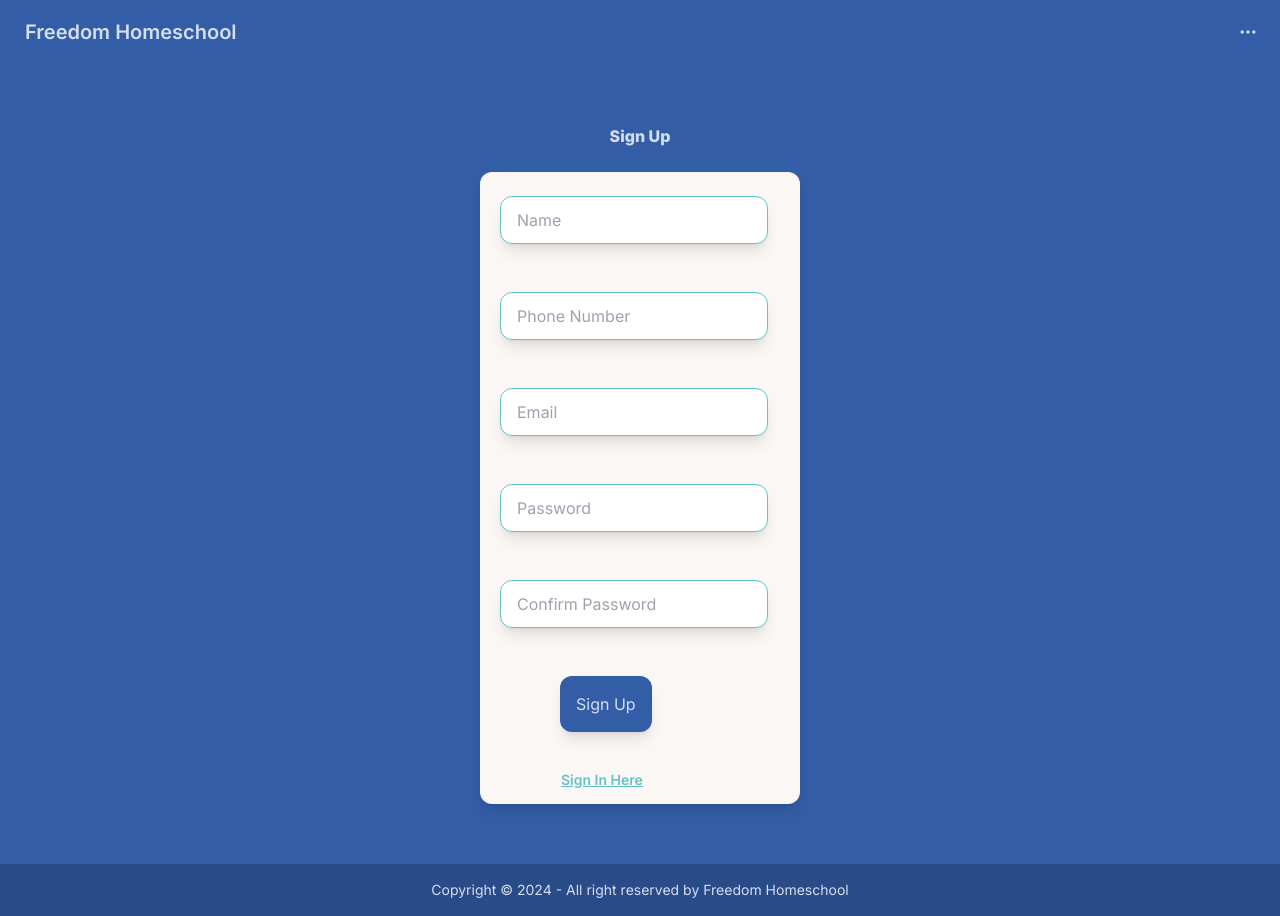
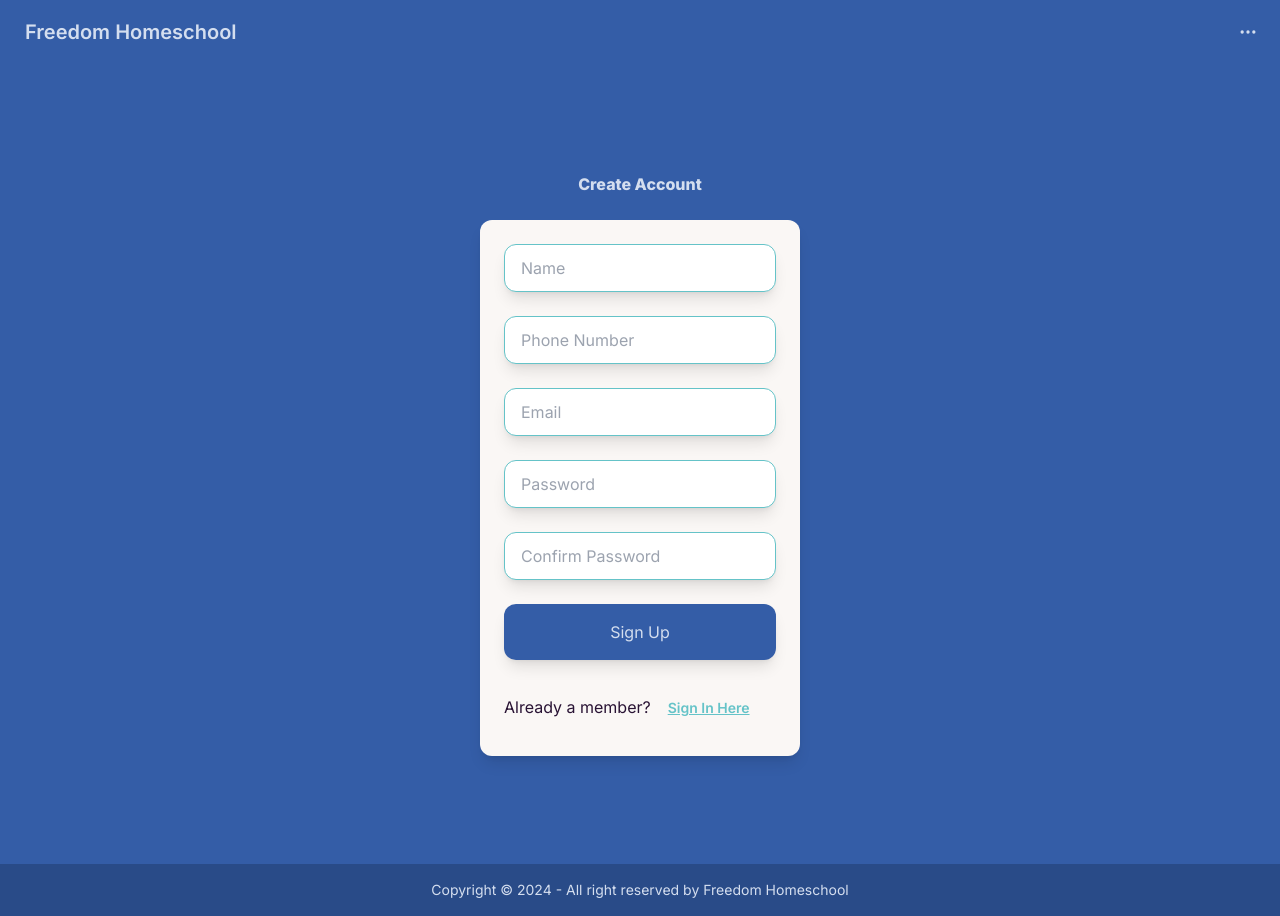
Before and after one commit to ericb83/freedomhomeschool, a Next.js app: page /signup in a window 1280 px wide. Built offline with nearby package versions, Linux system fonts and the light colour scheme.

Commit message:
signup form styles updated

```diff
--- a/app/components/SignUp.jsx
+++ b/app/components/SignUp.jsx
@@ -1,35 +1,60 @@
-import React from 'react'
+import React from "react";
 
+/* Signup Form Component*/
 const SignUp = () => {
+  return (
+    <div className="w-full max-w-xs">
+      <form
+        data-theme="cupcake"
+        className=" shadow-lg rounded-xl p-6 flex flex-col gap-6 "
+        action=""
+      >
+        <input
+          className=" bg-white shadow-lg rounded-xl px-4 py-4  input input-bordered input-primary"
+          type="text"
+          placeholder="Name"
+        />
 
+        <input
+          className="bg-white shadow-lg rounded-xl px-4 py-4  input input-bordered input-primary"
+          type="phone"
+          placeholder="Phone Number"
+        />
 
-  return (
-  <div  className='w-full max-w-xs'>
-   <form  data-theme='cupcake' className=' shadow-lg rounded-xl '  action="">
-    <div>
-    <input className='bg-white shadow-lg rounded-xl px-4 py-4 mt-6 mb-6 mx-5 input input-bordered input-primary' type="text" placeholder='Name' />
+        <input
+          className="bg-white shadow-lg rounded-xl px-4 py-4  input input-bordered input-primary"
+          type="email"
+          placeholder="Email"
+        />
+
+        <input
+          className="bg-white shadow-lg rounded-xl px-4 py-4  input input-bordered input-primary"
+          type="password"
+          placeholder="Password"
+        />
+
+        <input
+          className="bg-white shadow-lg rounded-xl px-4 py-4  input input-bordered input-primary"
+          type="password"
+          placeholder="Confirm Password"
+        />
+
+        <button
+          data-theme="aqua"
+          className="shadow-lg rounded-xl px-4 py-4 hover:bg-transparent hover:text-black"
+          type="submit"
+        >
+          Sign Up
+        </button>
+        <span>
+          Already a member?
+          <button className="btn btn-link  hover:text-black">
+            Sign In Here
+          </button>
+        </span>
+      </form>
     </div>
-    <div>
-    <input className='bg-white shadow-lg rounded-xl px-4 py-4 mt-6 mb-6 mx-5 input input-bordered input-primary' type="phone" placeholder='Phone Number' />
-    </div>
-    <div>
-    <input className='bg-white shadow-lg rounded-xl px-4 py-4 mt-6 mb-6 mx-5 input input-bordered input-primary' type="email" placeholder='Email'/>
-    </div>
-    <div>
-    <input className='bg-white shadow-lg rounded-xl px-4 py-4 mt-6 mb-6 mx-5 input input-bordered input-primary' type="password" placeholder='Password'/>
-    </div>
-    <div>
-    <input className='bg-white shadow-lg rounded-xl px-4 py-4 mt-6 mb-6 mx-5 input input-bordered input-primary' type="password" placeholder='Confirm Password' />
-    </div>
-    <div>
-    <button data-theme='aqua'   className='shadow-lg rounded-xl px-4 py-4 mt-6 mb-6 mx-20 hover:bg-transparent hover:text-black' type='submit'>Sign Up</button>
-    </div>
-    <div>
-    <button className="btn btn-link ml-16 hover:text-black">Sign In Here</button>
-    </div>
-   </form>
-  </div>
-)
-}
+  );
+};
 
-export default SignUp
+export default SignUp;
--- a/app/signup/page.js
+++ b/app/signup/page.js
@@ -3,7 +3,7 @@ import SignUp from "../components/SignUp";
 const signupPage = () => {
   return (
     <div className="flex min-h-screen flex-col items-center justify-center ">
-      <h1 className="mb-6 font-extrabold">Sign Up</h1>
+      <h1 className="mb-6 font-extrabold">Create Account</h1>
       <SignUp />
     </div>
   );
```
